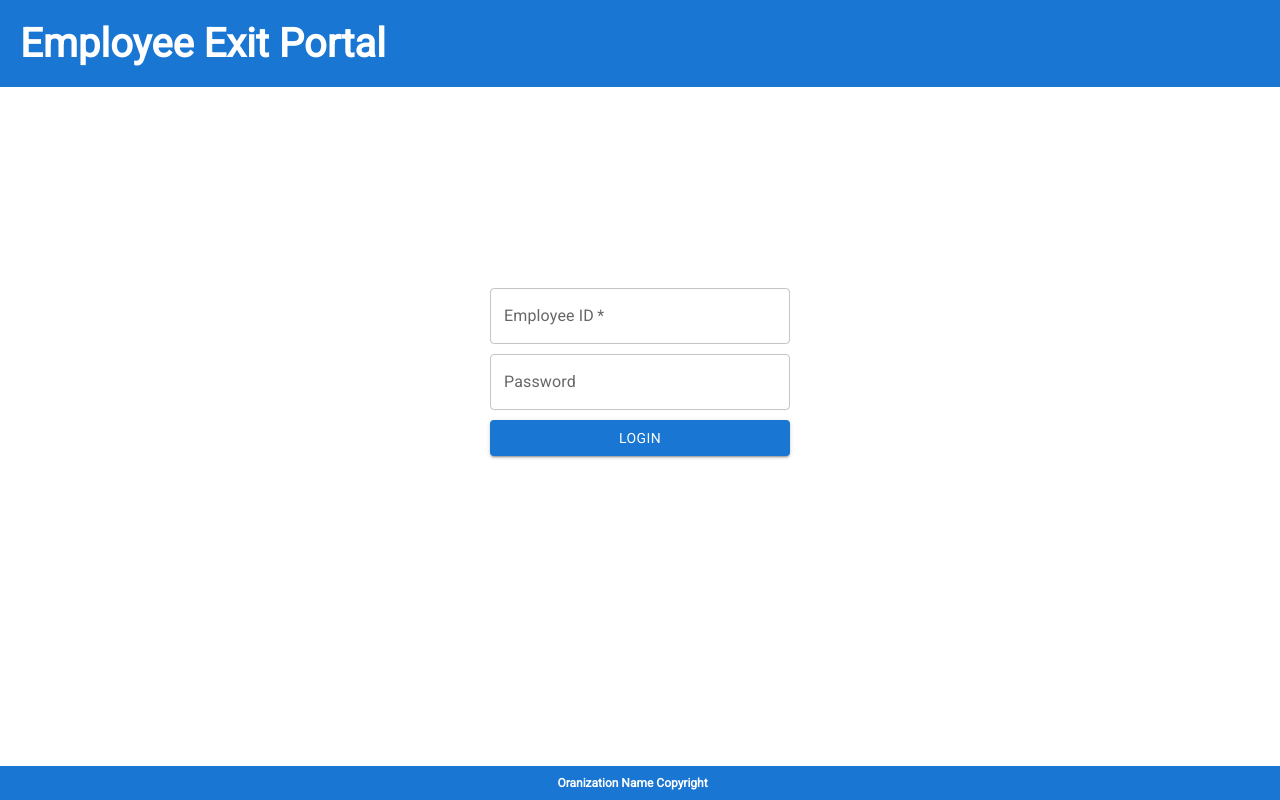
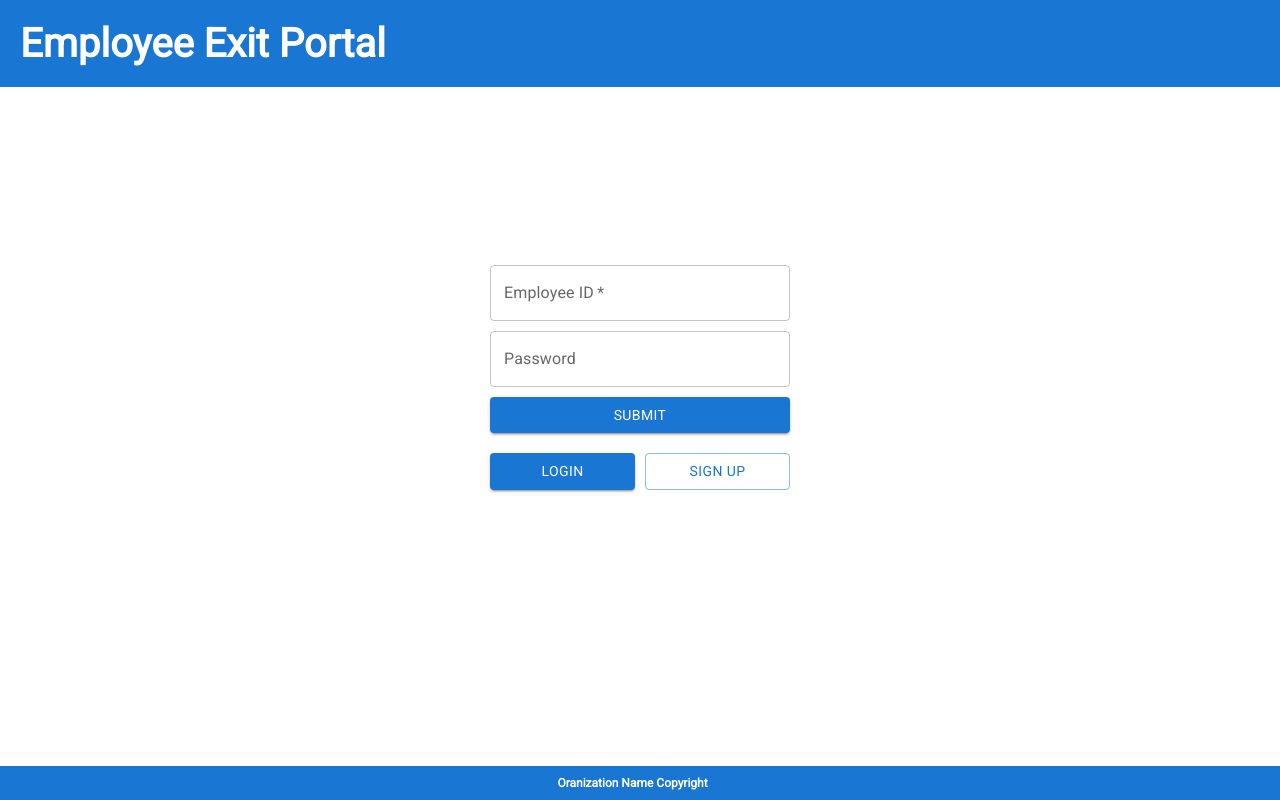
Before and after one commit to DP-0P/eep-frontend, a React (Vite) app: page / in a window 1280 px wide. Built offline with nearby package versions, Linux system fonts and the light colour scheme; some icons are missing.

Commit message:
added login-signup views

```diff
--- a/src/components/LoginSignup/LoginSignup.module.css
+++ b/src/components/LoginSignup/LoginSignup.module.css
@@ -1,4 +1,12 @@
-.loginForm{
+.loginForm {
+    display: flex;
+    flex-direction: column;
+    gap: 10px;
+    padding: 10px 0px 0px 0px;
+    justify-content: center;
+    min-height: 70vh;
+}
+.loginInput {
     display: flex;
     flex-direction: column;
     gap: 10px;
@@ -6,5 +14,14 @@
     justify-content: center;
     /* margin-top: 250px; */
     align-items: center;
-    min-height: 70vh;
+    /* min-height: 70vh; */
 }
+
+.loginView {
+    padding-top: 10px;
+    justify-content: center;
+    align-items: center;
+    display: flex;
+    flex-direction: row;
+    gap: 10px;
+}
--- a/src/components/LoginSignup/LoginSignup.tsx
+++ b/src/components/LoginSignup/LoginSignup.tsx
@@ -1,29 +1,99 @@
-import React from 'react';
-import TextField from '@mui/material/TextField';
-import Button from '@mui/material/Button';
-import styles from './LoginSignup.module.css'
+import React, { useState } from "react";
+import TextField from "@mui/material/TextField";
+import Button from "@mui/material/Button";
+import styles from "./LoginSignup.module.css";
+import { hexToRgb } from "@mui/material";
+import ToggleButton from "@mui/material/ToggleButton";
+import ToggleButtonGroup from "@mui/material/ToggleButtonGroup";
 
-interface LoginSignupProps{
-};
+interface LoginSignupProps {}
 
-const LoginSignup: React.FC<LoginSignupProps> = () =>{
+// const handleChange = () => {
+//     console.log("hello");
+// }
+
+const LoginSignup: React.FC<LoginSignupProps> = () => {
+  const [isLogin, setIsLogin] = useState(false);
+
+  // const [alignment, setAlignment] = React.useState("web");
+
+  // const handleChange = (
+  //   event: React.MouseEvent<HTMLElement>,
+  //   newAlignment: string
+  // ) => {
+  //   setAlignment(newAlignment);
+  // };
+
   return (
     <div className={styles.loginForm}>
+      <div className={styles.loginInput}>
         <TextField
           className={styles.textField}
           required
           id="outlined-required"
           label="Employee ID"
-            sx={{ width: 300}}/>
+          sx={{ width: 300 }}
+        />
         <TextField
           id="outlined-password-input"
           label="Password"
           type="password"
           autoComplete="current-password"
-            sx={{ width: 300}}
+          sx={{ width: 300 }}
         />
-        <Button variant="contained"
-        sx={{ width: 300}}>Login</Button>
+        {isLogin ? (
+          <TextField
+            id="outlined-password-input"
+            label="Confirm Password"
+            type="password"
+            autoComplete="current-password"
+            sx={{ width: 300 }}
+          />
+        ) : (
+          <></>
+        )}
+        <Button
+          variant="contained"
+          onClick={() => {
+            console.log("submit form");
+          }}
+          sx={{ width: 300 }}
+        >
+          Submit
+        </Button>
+      </div>
+      <div className={styles.loginView}>
+        <Button
+          variant={!isLogin ? "contained" : "outlined"}
+          onClick={() => {
+            setIsLogin(false);
+          }}
+          sx={{ width: 145 }}
+        >
+          Login
+        </Button>
+        <Button
+          variant={isLogin ? "contained" : "outlined"}
+          onClick={() => {
+            setIsLogin(true);
+          }}
+          sx={{ width: 145 }}
+        >
+          Sign Up
+        </Button>
+      </div>
+      {/* <div className={styles.loginView}>
+      <ToggleButtonGroup
+      color="primary"
+      value={alignment}
+      exclusive
+      onChange={handleChange}
+      aria-label="Platform"
+    >
+      <ToggleButton value="web">Login</ToggleButton>
+      <ToggleButton value="android">Sign Up</ToggleButton>
+    </ToggleButtonGroup>
+      </div> */}
     </div>
   );
 };
```
Lines whose indentation alone changed are shown as unchanged.
